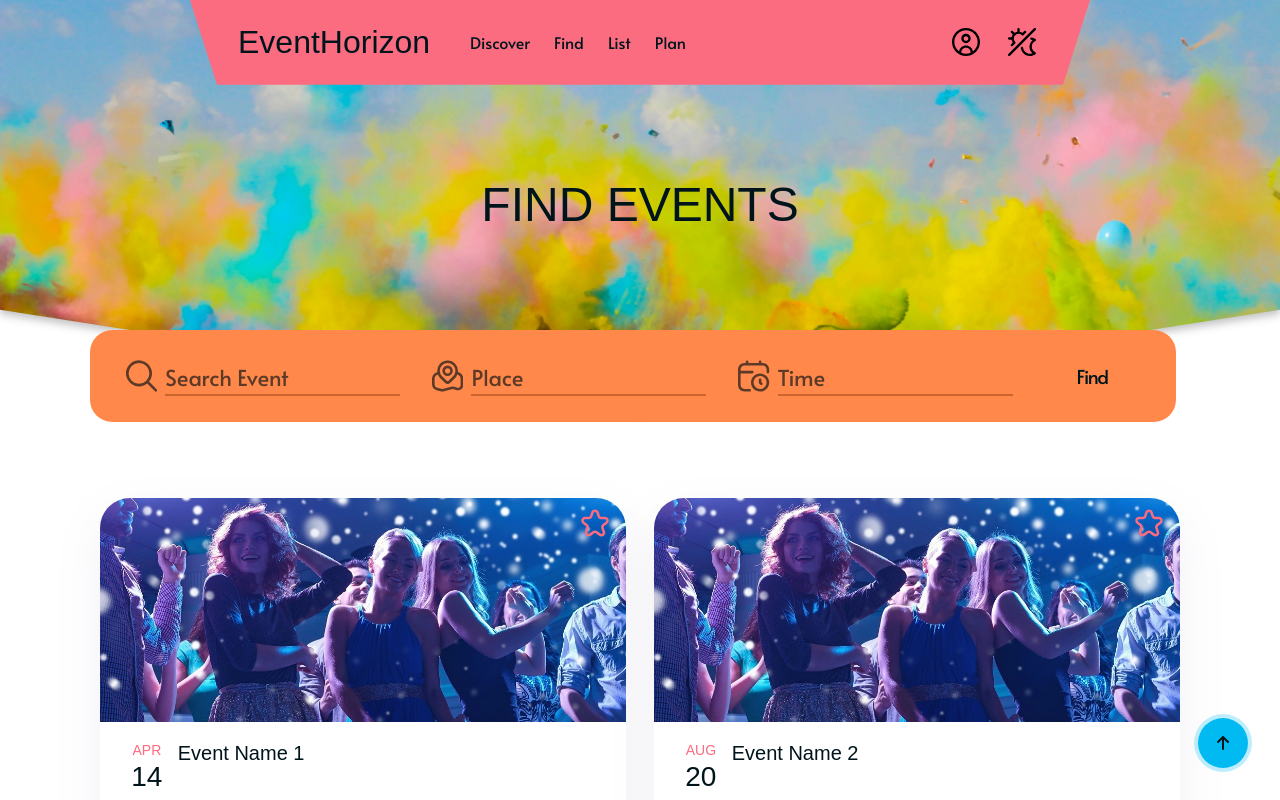
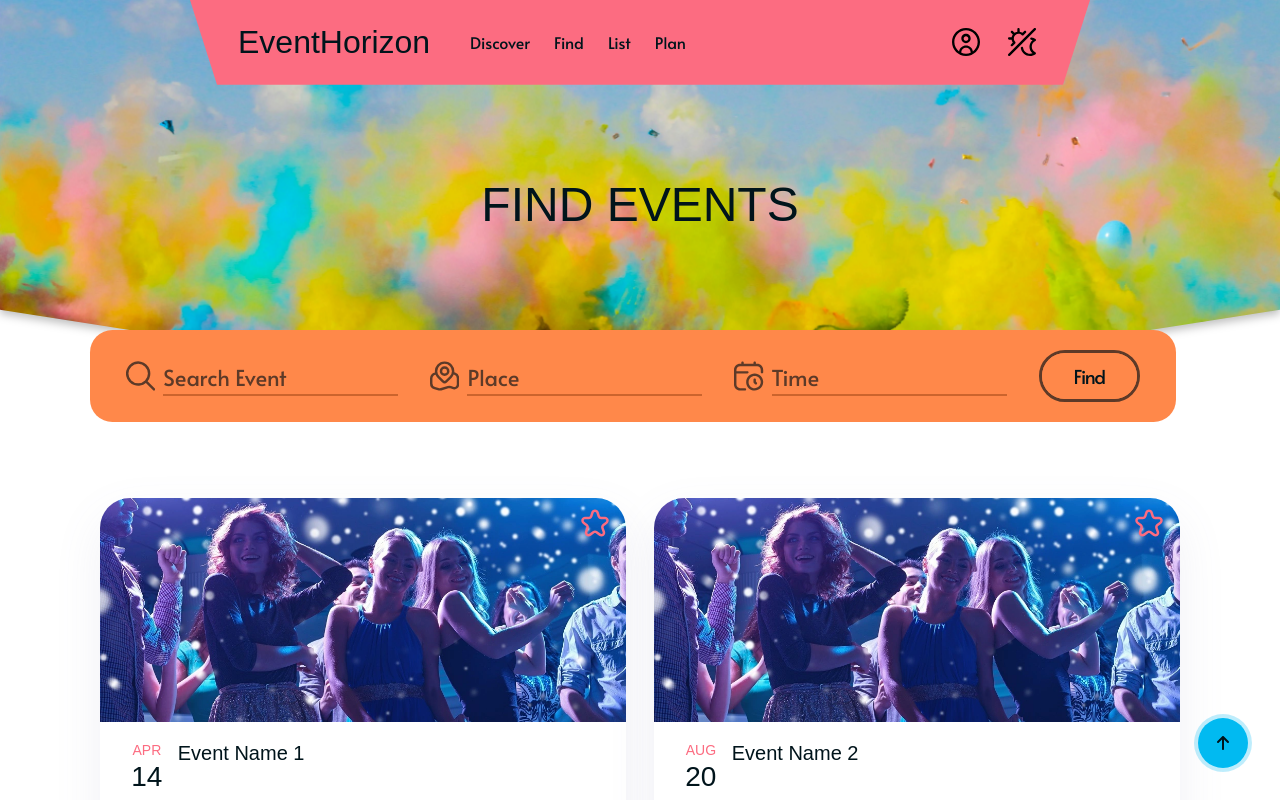
Before and after one commit to RinaSatsu/event-tracker-project, a Next.js app: page /search in a window 1280 px wide. Built offline with nearby package versions, Linux system fonts and the light colour scheme; a web font is replaced by a local one.

Commit message:
Fix bugs with search button styling

```diff
--- a/src/app/search/page.js
+++ b/src/app/search/page.js
@@ -59,10 +59,9 @@ export default function SearchPage() {
           // type="date"
           />
           <ActionButton
-            className={styles.findBtn}>
+            style={{ border: "3px solid var(--secondary-text-color)" }}>
             Find
           </ActionButton>
-          {/* <button className={styles.findBtn}>Find</button> */}
         </div>
       </section>
       <CardContainer>
--- a/src/app/search/page.module.css
+++ b/src/app/search/page.module.css
@@ -50,7 +50,3 @@
   justify-content: center;
   align-items: center;
 }
-
-.findBtn {
-  border: 3px solid var(--secondary-text-color);
-}
```
